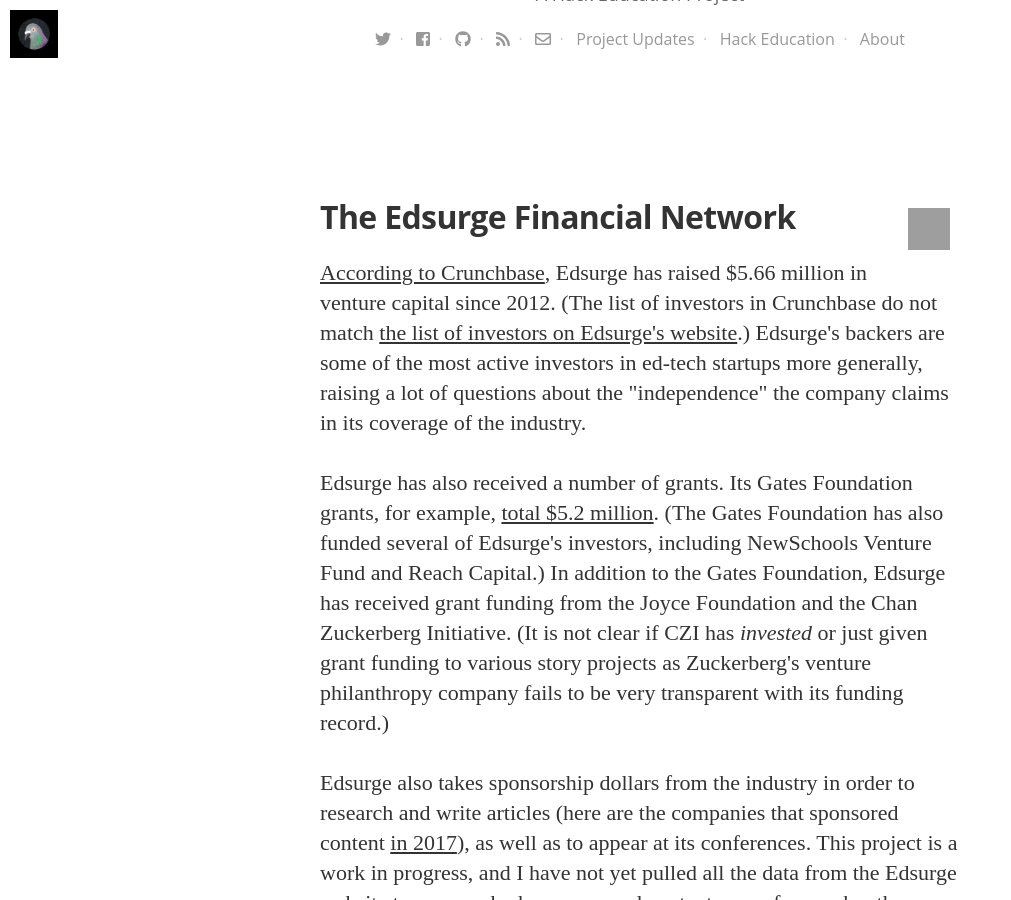
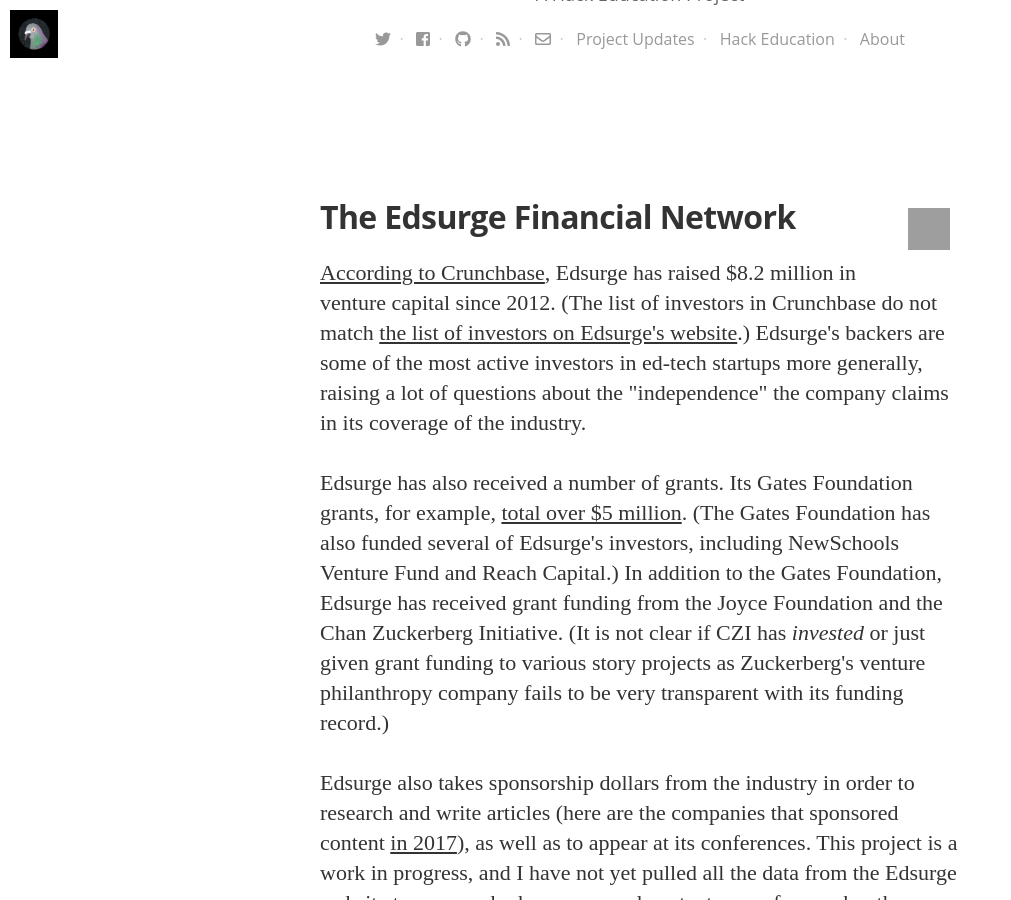
Before and after one commit to HackEducation/funding, a Jekyll site: the page built from edsurge.html, in a window 1280 px wide and 900 px high, scrolled down 661 px. Shown: the whole window, without its empty margins (0-1011 px from the left). Built offline with Jekyll 4.4.1, drawn with Linux system fonts in a browser that asks for light colours; nearby versions of some CDN libraries; some web fonts are replaced; grey boxes are pictures that could not be loaded.

Commit message:
Update edsurge.html

```diff
--- a/edsurge.html
+++ b/edsurge.html
@@ -6,9 +6,9 @@
 
 <br />
 
-<p><a href="https://www.crunchbase.com/organization/edsurge#/entity">According to Crunchbase</a>, Edsurge has raised $5.66 million in venture capital since 2012. (The list of investors in Crunchbase do not match <a href="http://about.edsurge.com/advisors_supporters/">the list of investors on Edsurge's website</a>.) Edsurge's backers are some of the most active investors in ed-tech startups more generally, raising a lot of questions about the "independence" the company claims in its coverage of the industry.</p>
+<p><a href="https://www.crunchbase.com/organization/edsurge#/entity">According to Crunchbase</a>, Edsurge has raised $8.2 million in venture capital since 2012. (The list of investors in Crunchbase do not match <a href="http://about.edsurge.com/advisors_supporters/">the list of investors on Edsurge's website</a>.) Edsurge's backers are some of the most active investors in ed-tech startups more generally, raising a lot of questions about the "independence" the company claims in its coverage of the industry.</p>
 
-<p>Edsurge has also received a number of grants. Its Gates Foundation grants, for example, <a href="http://funding.hackeducation.com/gates-foundation.html">total $5.2 million</a>. (The Gates Foundation has also funded several of Edsurge's investors, including NewSchools Venture Fund and  Reach Capital.) In addition to the Gates Foundation, Edsurge has received grant funding from the Joyce Foundation and the Chan Zuckerberg Initiative. (It is not clear if CZI has <em>invested</em> or just given grant funding to various story projects as Zuckerberg's venture philanthropy company fails to be very transparent with its funding record.)</p>
+<p>Edsurge has also received a number of grants. Its Gates Foundation grants, for example, <a href="http://funding.hackeducation.com/gates-foundation.html">total over $5 million</a>. (The Gates Foundation has also funded several of Edsurge's investors, including NewSchools Venture Fund and Reach Capital.) In addition to the Gates Foundation, Edsurge has received grant funding from the Joyce Foundation and the Chan Zuckerberg Initiative. (It is not clear if CZI has <em>invested</em> or just given grant funding to various story projects as Zuckerberg's venture philanthropy company fails to be very transparent with its funding record.)</p>
 
 <p>Edsurge also takes sponsorship dollars from the industry in order to research and write articles (here are the companies that sponsored content <a href="http://funding.hackeducation.com/2018/01/31/edsurge-sponsors">in 2017</a>), as well as to appear at its conferences. This project is a work in progress, and I have not yet pulled all the data from the Edsurge website to assess who has sponsored content or conference booths.</p>
 
```
